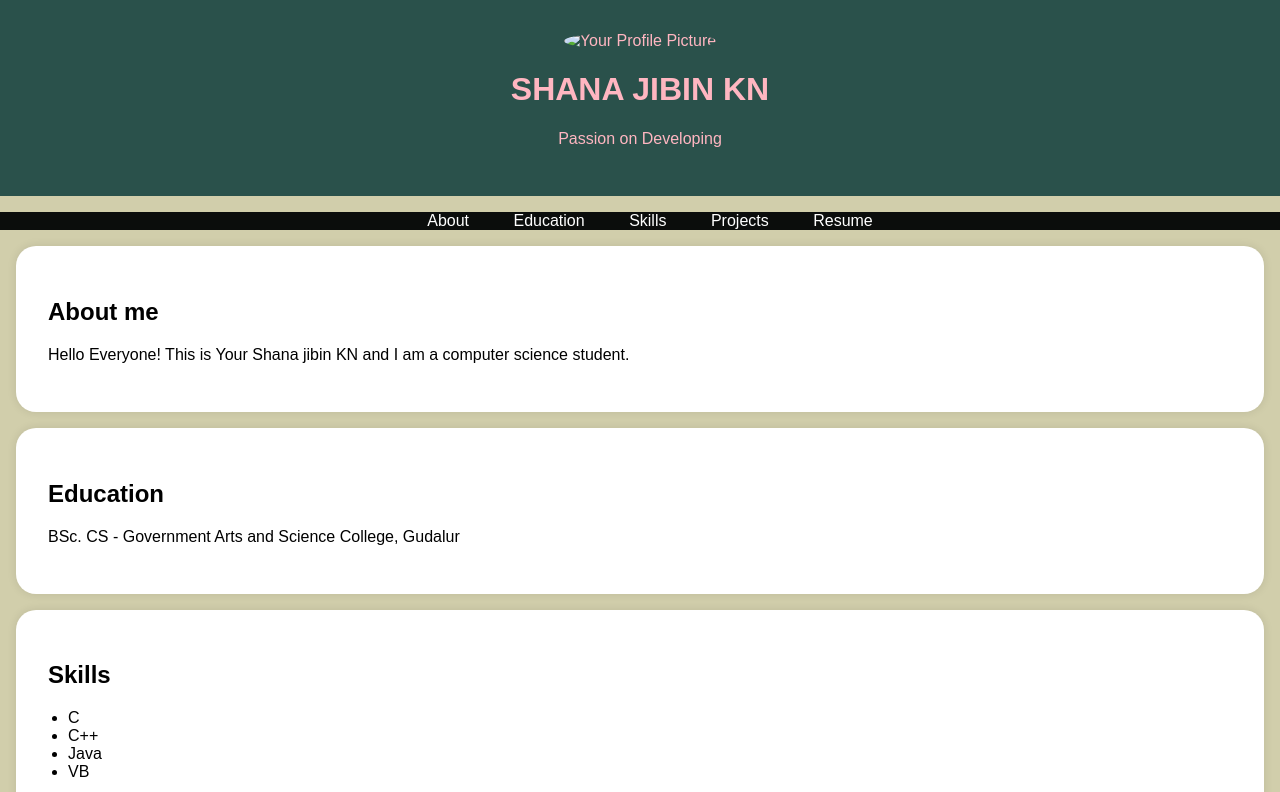
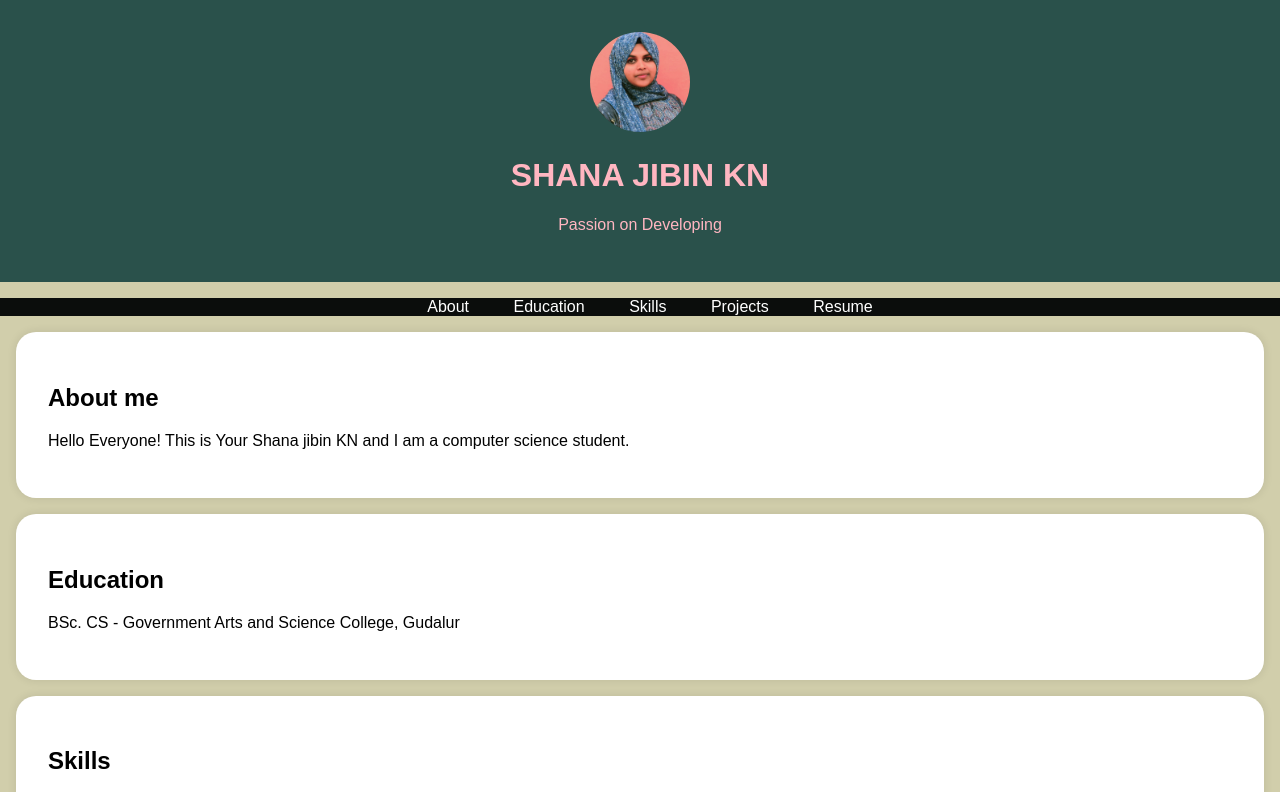
Before and after one commit to Shanajibin4305/Digitalportfolio, a plain HTML site: page index.html in a window 1280 px wide. Shown: the top 792 px of the page. Drawn offline with Linux system fonts and the light colour scheme; the site is published under a folder, as on GitHub Pages, so addresses that start at the root find nothing.

Commit message:
Update index.html

```diff
--- a/index.html
+++ b/index.html
@@ -84,7 +84,7 @@
     <header>
         <div class="header-content">
             <!-- Add your profile picture here -->
-            <img src="/Screenshot_20231019-213724-014~2.png " alt="Your Profile Picture" class="profile-picture">
+            <img src="Screenshot_20231019-213724-014~2.png " alt="Your Profile Picture" class="profile-picture">
             <h1>SHANA JIBIN KN</h1>
             <p>Passion on Developing</p>
         </div>
```
